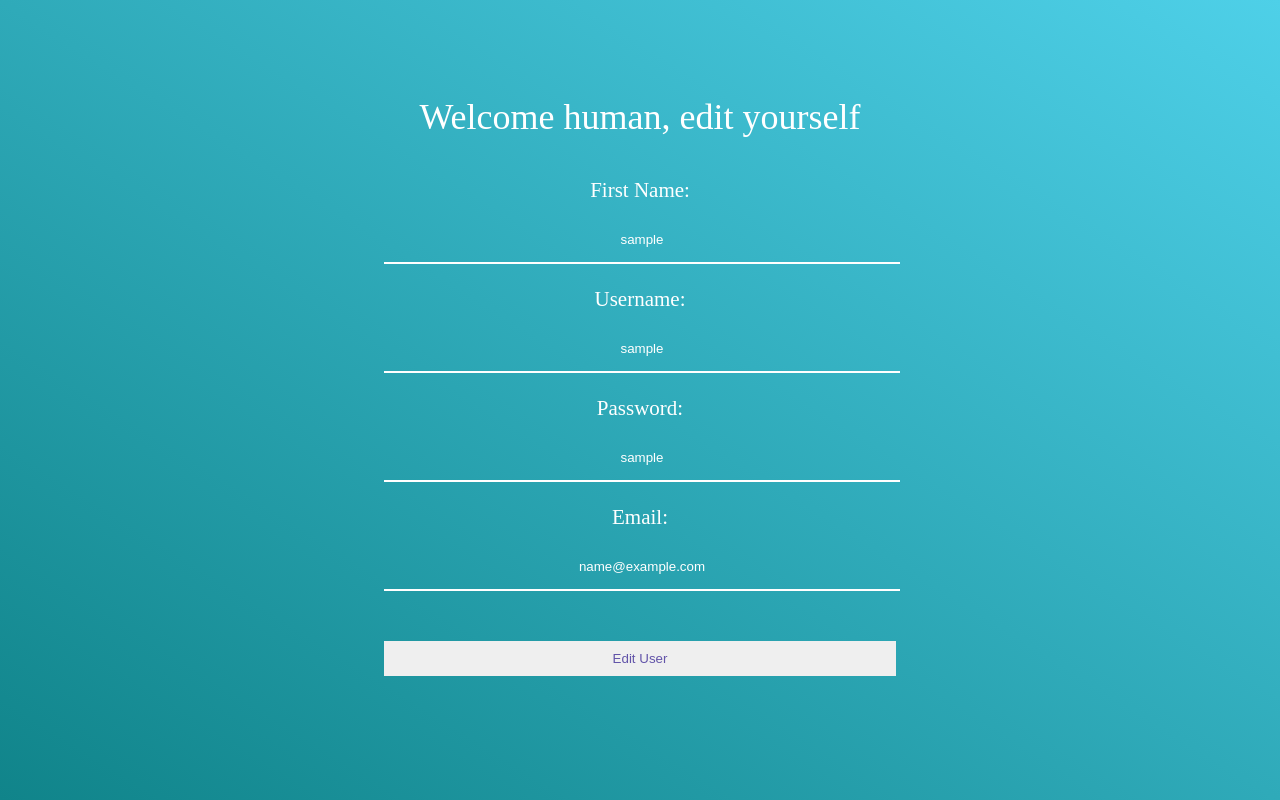
After one commit to haley-o/login_research, a PHP site: page /admin/admin_edituser.php in a window 1280 px wide. The commit adds this page. Run offline with PHP 8.4, Linux system fonts and the light colour scheme; the visitor is signed in with stand-in values (Sample User, id 1).

Commit message:
adding in working new function that sends new users to edit their page and then to the admin on a new login

```diff
--- /dev/null
+++ b/admin/admin_edituser.php
@@ -0,0 +1,68 @@
+<?php
+
+	// THIS IS FOR WHEN YOU ARE USING A MAC
+	// ini_set('display_errors', 1);
+	// erroe_reporting(E_ALL);
+
+
+	require_once('phpscripts/config.php');
+	// confirm_logged_in();
+
+	$id = $_SESSION['user_id'];
+	// echo $id;
+	$tbl = "tbl_user";
+	$col = "user_id";
+	// $popForm = getSingle($tbl, $col, $id);
+	$popForm = getSingle($tbl, $col, $id);
+	$found_user = mysqli_fetch_array($popForm, MYSQLI_ASSOC);
+	// echo $found_user;
+
+
+	if(isset($_POST['submit'])) {
+		$fname = trim($_POST['fname']);
+		$username = trim($_POST['username']);
+		$password = trim($_POST['password']);
+		$email = trim($_POST['email']);
+		$result = editUser($id, $fname, $username, $password, $email);
+		$message = $result;
+	}
+
+
+?>
+
+
+<!doctype html>
+<html>
+<head>
+<meta charset="utf-8">
+<title>CMS Portal Login</title>
+<link href="../css/main.css" rel="stylesheet" type="text/css" media="screen">
+<link href="../css/reset.css" rel="stylesheet" type="text/css" media="screen">
+</head>
+<body>
+
+<div class="createuser-page">
+	<div class="createuser-contentCon">
+		<h1 id="createuser-title">Welcome human, edit yourself</h1>
+
+		<?php if(!empty($message)){echo $message;} ?>
+		<form action="admin_edituser.php" method="post">
+			<label><h2>First Name:</h2></label>
+			<input class="login-input" type="text" name="fname" value="<?php echo $found_user['user_fname']; ?>"><br><br>
+			<label><h2><h2>Username:</h2></label>
+			<input class="login-input" type="text" name="username" value="<?php echo $found_user['user_name']; ?>"><br><br>
+
+			<!-- commented out my password since we are now generating our own randomly -->
+			<label><h2>Password:</h2></label>
+			<input  class="login-input" type="text" name="password" value="<?php echo $found_user['user_name']; ?>"><br><br>
+
+			<label><h2>Email:</h2></label>
+			<input class="login-input" type="text" name="email" value="<?php echo $found_user['user_email']; ?>"><br><br>
+
+			<input id="createuser-bttn" class="submit-bttn" type="submit" name="submit" value="Edit User">
+		</form>
+	</div>
+</div>
+
+</body>
+</html>
--- a/admin/admin_index.php
+++ b/admin/admin_index.php
@@ -31,6 +31,7 @@
 
 	// $loginAttempts = "UPDATE `tbl_user` SET `user_attempts` = user_attempts + 1 WHERE user_id = 1";
 		// echo $loginAttempts;
+
 
 
 	// This is updating our most recent login time into the database
@@ -85,6 +86,8 @@
 
 		<!-- <a id="createuser" href="admin_createuser.php">Create a New User</a> -->
 		<a id="signout" href="phpscripts/caller.php?caller_id=logout">Sign Out</a>
+		<a href="admin_deleteuser.php">Delete User</a>
+		<a href="admin_edituser.php">Edit User</a>
 	</div>
 </div>
 
--- a/admin/phpscripts/caller.php
+++ b/admin/phpscripts/caller.php
@@ -4,13 +4,15 @@
 	//this file is only called from an href link
 	require_once("config.php");
 
-	if(isset($_GET['caller_id'])) {
+	if(isset($_GET['caller_id'])){
 		$dir = $_GET['caller_id'];
 		if($dir == 'logout') {
 			logged_out();
+		}else if($dir == 'delete') {
+			$id = $_GET['id'];
+			deleteUser($id);
 		}else{
 			echo "Caller id was passed incorrectly";
 		}
 	}
-
 ?>
--- a/admin/phpscripts/login.php
+++ b/admin/phpscripts/login.php
@@ -12,21 +12,27 @@
 			$found_user = mysqli_fetch_array($user_set, MYSQLI_ASSOC);
 			$id = $found_user['user_id'];
 
-			// $date = date_create("Canada/Eastern");
-	// 	echo date_format($date, 'Y-m-d h:i:sa');
-			// echo $id;
-
-
 			//session is safer, do not use cookies to transfer through pages
 			$_SESSION['user_id'] = $id;
 			$_SESSION['user_name'] = $found_user['user_fname'];
 			//checking if it came back positive, if yes then it runs an update on our database
 			if(mysqli_query($link, $loginstring)) {
-				$updatestring = "UPDATE tbl_user SET user_ip = '$ip' WHERE user_id = {$id}";
+				$updatestring = "UPDATE tbl_user SET user_logins = user_logins + 1 WHERE user_id = {$id}"; //this is adding in our login amounts, when a user logs in
 				$updatequery = mysqli_query($link, $updatestring, $lastLogin);
 			}
-			redirect_to("admin_index.php");
-		}else{
+
+			if ($found_user['user_logins'] > 0) {
+				// $data = mysqli_query("Select * from users where username = '$username' and password = '$password'");
+				redirect_to("admin_index.php");
+			}
+
+			else {
+				redirect_to("admin_edituser.php");
+			}
+
+		}
+
+		else{
 			$message = "Username and or password is incorrect.<br>Please make sure your cap locks is turned off.";
 			return $message;
 		}
@@ -36,4 +42,5 @@
 		mysqli_close($link);
 	}
 
+
 ?>
--- a/admin/phpscripts/user.php
+++ b/admin/phpscripts/user.php
@@ -1,15 +1,21 @@
 <?php
+
+	// ** Create User ** //
+
 
 	function createUser($fname, $username, $password, $email, $userlvl) {
 		include('connect.php');
-		$userString = "INSERT INTO tbl_user VALUES(NULL, '{$fname}', '{$username}', '{$password}', '{$email}', CURRENT_TIMESTAMP, '{$userlvl}', 'no', 0, 0)";
+		$userString = "INSERT INTO tbl_user VALUES(NULL, '{$fname}', '{$username}', '{$password}', '{$email}', CURRENT_TIMESTAMP, '{$userlvl}', 'no', 0, 0, 0)";
 
 		echo $userString;
 
 		$userQuery = mysqli_query($link, $userString);
+		// echo $userQuery;
 		if($userQuery) {
+			echo 'hello';
 			redirect_to("admin_index.php");
 		}else{
+			echo 'yoyo';
 			$message = "There was a problem setting up this user";
 			return $message;
 		}
@@ -17,6 +23,8 @@
 
 		mysqli_close($link);
 	}
+
+	// ** Generate random password ** //
 
 	//Generating a random password for new users
 	function randomPassword()  { //the length of this password will be the length of 5 characters
@@ -40,6 +48,8 @@
 
 }
 
+	// ** Send Email ** //
+
 	// start by creating a function to send the email after the user has been created
 	//similar to the above function, it is then called in the admin_create users.php
 	function sendEmail($username, $password, $email) {
@@ -51,8 +61,46 @@
 	    $body .= "Login URL: http://localhost/admin/admin_login.php";
 	    $headers = 'From: noreply@test.com' . "\r\n";
 
-	    mail($to, $subject, $body, $headers); //having issues sending mail() with my wamp, installed hMailServer to try to fix it but no luck
+	//     mail($to, $subject, $body, $headers); //having issues sending mail() with my wamp, installed hMailServer to try to fix it but no luck
+	}
+
+	// ** Edit User ** //
+
+	function editUser($id, $fname, $username, $password, $email) {
+		INCLUDE('connect.php');
+
+		$updatestring = "UPDATE tbl_user SET user_fname = '{$fname}', user_name = '{$username}', user_pass = '{$password}', user_email = '{$email}'  WHERE user_id = {$id}";
+		// echo $updatestring;
+
+		$updatequery = mysqli_query($link, $updatestring);
+		if($updatequery){
+			redirect_to("admin_index.php");
+		}else{
+			$message = "There was a problem changing your information, please fix it.";
+			return $message;
+		}
+
+		mysql_close($link);
+	}
+
+	function deleteUser($id) {
+		// echo $id;
+		include('connect.php');
+		$delstring = "DELETE FROM tbl_user WHERE user_id = {$id}";
+		$delquery = mysqli_query($link, $delstring);
+		if($delquery){
+			redirect_to("../admin_index.php");
+		}else{
+			$message = "Call security";
+			return $message;
+		}
+
+		mysqli_close($link);
 	}
 
 
+
+
+
+
 ?>
--- a/css/main.css
+++ b/css/main.css
@@ -152,3 +152,30 @@ a {
 #password-input {
 	display: none;
 }
+
+/* DELETE PAGE */
+
+.deleteuser-page {
+	background: linear-gradient(to top right, #f5e3ba, #ed864e);
+	height: 100vh;
+}
+
+.deleteuser-contentCon {
+	width: 40%;
+	position: absolute;
+	top: 50%;
+	left: 50%;
+	transform: translate(-50%, -50%);
+	text-align: center;
+}
+
+#deleteuserName {
+	font-size: 24px !important;
+	color: white;
+}
+
+#deleteuser {
+	font-size: 24px !important;
+	color: red;
+	padding-bottom: 25px;
+}
```
Also changed, not shown: admin/admin_deleteuser.php (added, +32 -0 lines), admin/admin_login.php (+24 -21 lines).
